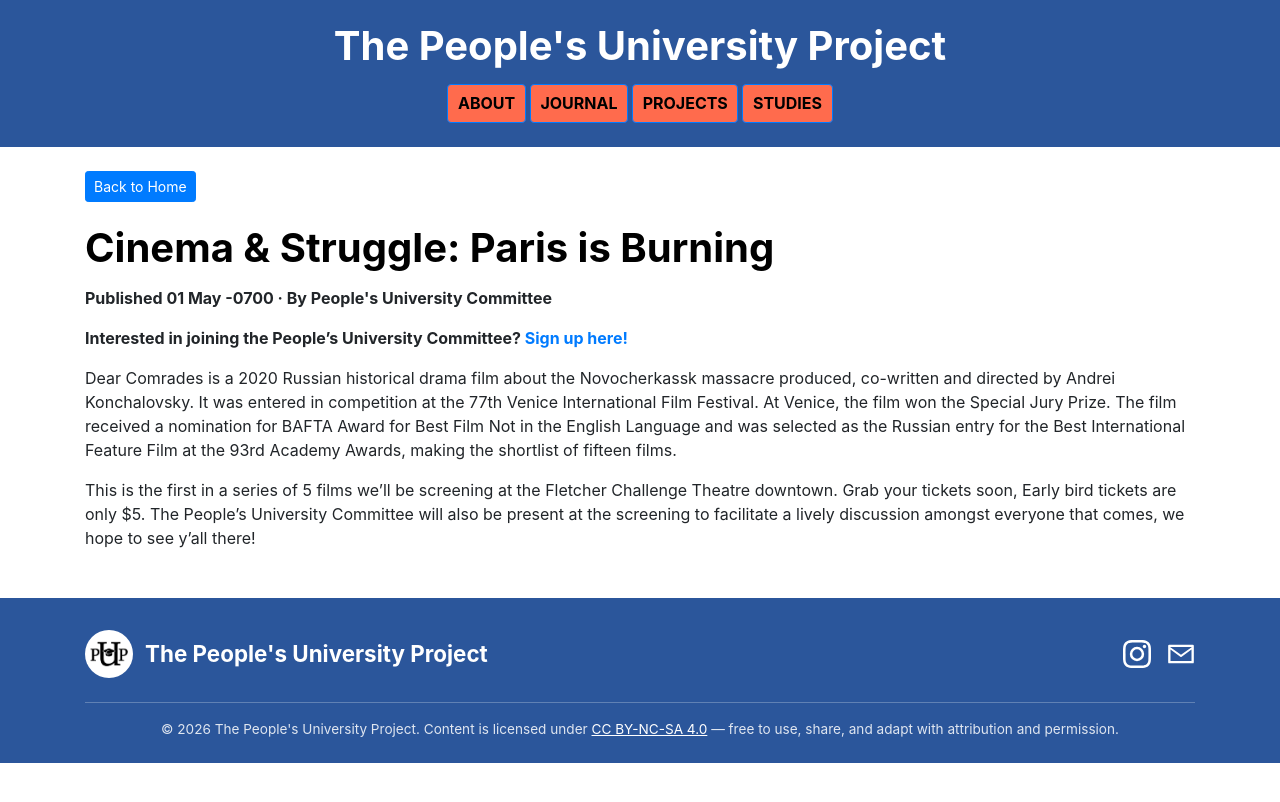
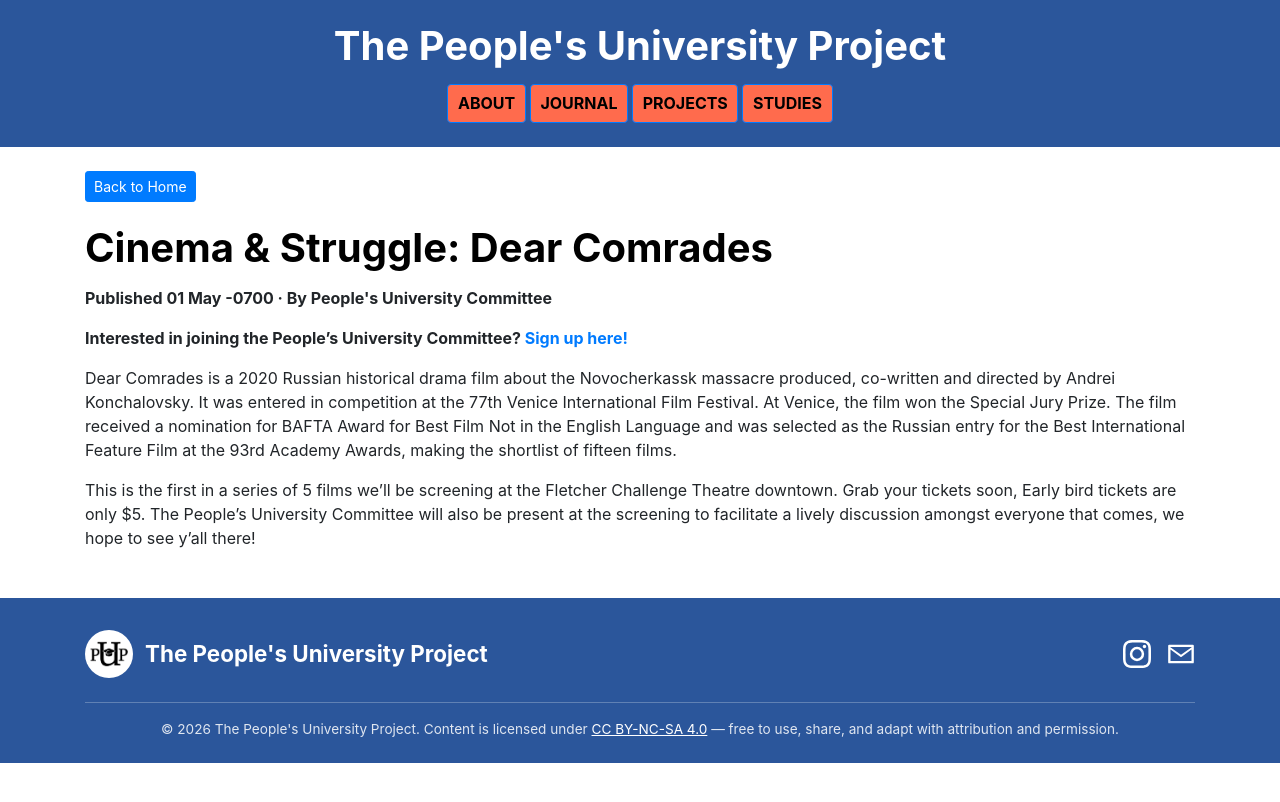
Before and after one commit to Peoples-University/website, a Jekyll site: the page built from _events/ParisIsBurning.md, in a window 1280 px wide. Shown: the top 802 px of the page. Built offline with Jekyll 4.4.1, drawn with Linux system fonts in a browser that asks for light colours.

Commit message:
Update Past Events “ParisIsBurning”

```diff
--- a/_events/ParisIsBurning.md
+++ b/_events/ParisIsBurning.md
@@ -1,11 +1,10 @@
 ---
-summary: >
-  When the communist government raises food prices in 1962, the rebellious
-  workers from the small industrial town of Novocherkassk go on strike. The
-  massacre which then ensues is seen through the eyes of a devout party
-  activist.
+summary: When the communist government raises food prices in 1962, the
+  rebellious workers from the small industrial town of Novocherkassk go on
+  strike. The massacre which then ensues is seen through the eyes of a devout
+  party activist.
 layout: default
-title: "Cinema & Struggle: Paris is Burning"
+title: "Cinema & Struggle: Dear Comrades"
 date: 01-05--0700
 time: 6pm
 location: SFU Harbour Centre, Fletcher Challenge Theatre
```
